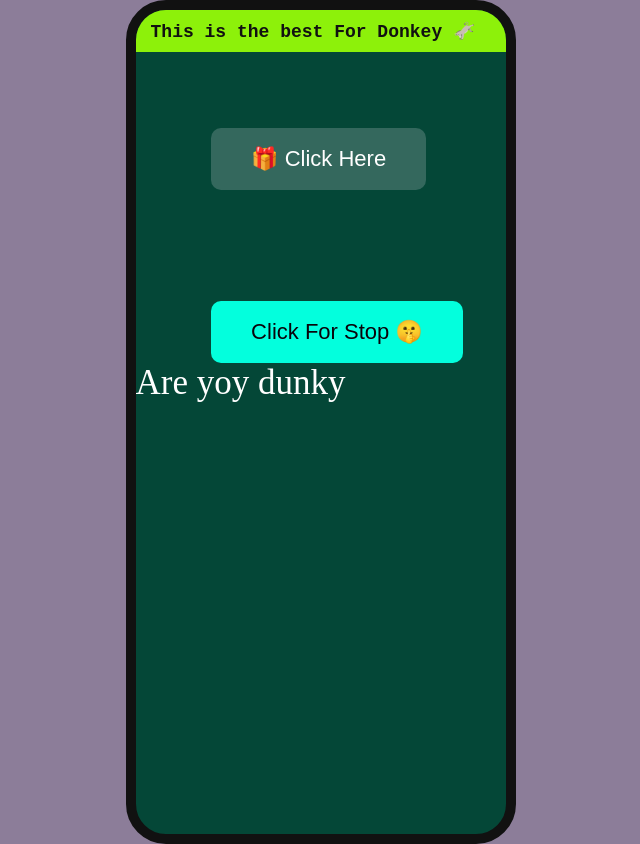
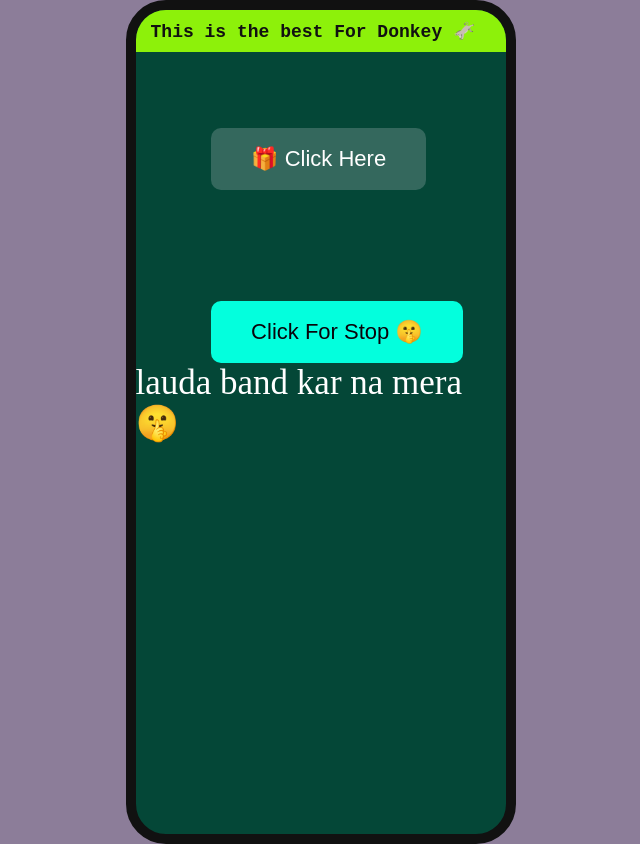
Before and after one commit to Harshitji90/ProPrank, a plain HTML site: page PrankFirst/index.html in a window 1280 px wide. Both pictures are taken after a click on the button "Click For Stop 🤫". Shown: the whole page, without its empty margins (328-968 px from the left). Drawn offline with Linux system fonts and the light colour scheme.

```diff
--- a/PrankFirst/index.html
+++ b/PrankFirst/index.html
@@ -106,11 +106,6 @@
       <!-- <button type="button" id="stop">Click For Stop</button> -->
     </div>
 
-    <!-- <div id="prank">
-      🥰 GOT YOU 🥰
-      <br /><br />
-      Love You ❤️ Jan 😘 this is for You !🫵
-    </div> -->
         <div id="prank">
       👊 GOT YOU 👊
       <br /><br />
@@ -127,7 +122,7 @@
     <button type="button" id="stop">Click For Stop 🤫</button>
     </div>
 
-    <div id="stopji">Are yoy dunky</div>
+    <div id="stopji">lauda band kar na mera🤫</div>
 
     <audio id="stopaudio" loop>
       <source src="ModiClips.mp4" type="video/mp4">
```
